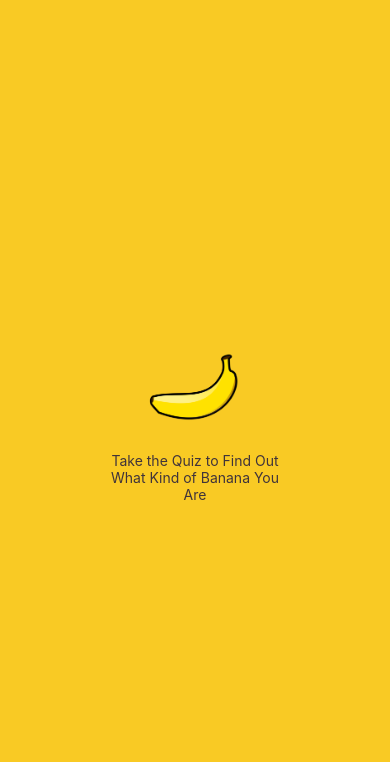
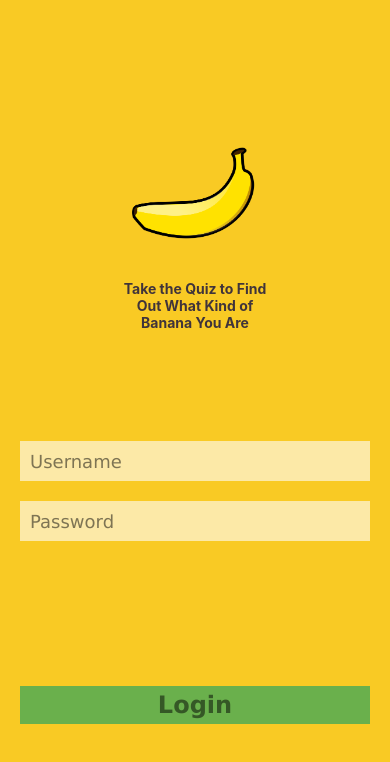
Before and after one commit to Mirldog/bananas, a React Native app: screen / in a window 390 px wide. Shown: the top 762 px of the page. Built offline with nearby package versions, Linux system fonts and the light colour scheme.

Commit message:
laying out buttons

```diff
--- a/App.js
+++ b/App.js
@@ -5,7 +5,10 @@ import {View,StatusBar} from 'react-native'
 export default class App extends React.Component {
   render() {
     return (
+
       <Login/>
+
+
     );
   }
 }
--- a/src/components/login/Login.js
+++ b/src/components/login/Login.js
@@ -1,10 +1,12 @@
 import React, {Component} from 'react';
-import {View,Text,StyleSheet,Image} from 'react-native';
+import {View,Text,StyleSheet,Image,StatusBar} from 'react-native';
+import LoginForm from './LoginForm'
 
 export default class Login extends Component {
   render(){
     return (
       <View style ={styles.container}>
+        <StatusBar hidden = {true}/>
         <View style = {styles.logoContainer}>
           <Image
             source = {require('../../../src/img/banana_logo.png')}
@@ -12,7 +14,9 @@ export default class Login extends Component {
           />
           <Text style = {styles.title}>Take the Quiz to Find Out What Kind of Banana You Are</Text>
         </View>
-        <View style = {styles.formContainer }></View>
+        <View style = {styles.formContainer }>
+          <LoginForm/>
+        </View>
 
     </View>
     );
@@ -31,15 +35,21 @@ const styles = StyleSheet.create({
     justifyContent: 'center'
   },
   logo:{
-    width: 100,
-    height: 100
+    width: 140,
+    height: 140,
+    marginTop: 40
   },
   title:{
     color: '#130f40',
     marginTop: 10,
     width: 170,
     textAlign: 'center',
-    opacity: .8
+    opacity: .8,
+    fontWeight:'bold'
+  },
+  formContainer:{
+    marginBottom:50,
+    paddingBottom: 50
   }
 
 });
--- a/src/components/login/LoginForm.js
+++ b/src/components/login/LoginForm.js
@@ -1,11 +1,27 @@
 import React, {Component} from 'react';
-import{StyleSheet, View} from 'react-native';
+import{StyleSheet, View, TextInput,Text, TouchableOpacity, KeyboardAvoidingView} from 'react-native';
 
 export default class LoginForm extends Component{
   render(){
     return(
       <View style = {styles.container}>
 
+        <TextInput
+          style={styles.uname}
+          placeholder = "Username"
+          placeholderTextColor ='rgba(0,0,0,.5)'
+        />
+        <TextInput
+          style={styles.pword}
+          placeholder = "Password"
+          secureTextEntry
+          placeholderTextColor ='rgba(0,0,0,.5)'
+        />
+        <TouchableOpacity style = {styles.button}>
+          <Text style={styles.text}>
+            Login
+          </Text>
+        </TouchableOpacity>
 
       </View>
     );
@@ -15,6 +31,40 @@ export default class LoginForm extends Component{
 
 const styles = StyleSheet.create({
   container:{
+    alignContent: 'center',
+    padding:20
+  },
+
+  uname:{
+    height: 40,
+    backgroundColor: 'rgba(255,255,255, .6)',
+    fontFamily: 'Verdana',
+    paddingHorizontal: 10,
+    fontSize:18,
+    marginBottom: 20
+  },
+  pword:{
+    height: 40,
+    backgroundColor: 'rgba(255,255,255, .6)',
+    fontFamily: 'Verdana',
+    paddingHorizontal:10,
+    fontSize: 18,
+    marginBottom: 145
+
+  },
+  text:{
+    fontFamily: 'Verdana',
+    fontSize: 24,
+    textAlign: 'center',
+    color:'rgba(0,0,0,.5)',
+    fontWeight: '700'
+  },
+  button:{
+    backgroundColor: '#6ab04c',
+    alignContent:'center',
+    paddingVertical: 5,
+    padding: 30
+
 
   }
 });
```
